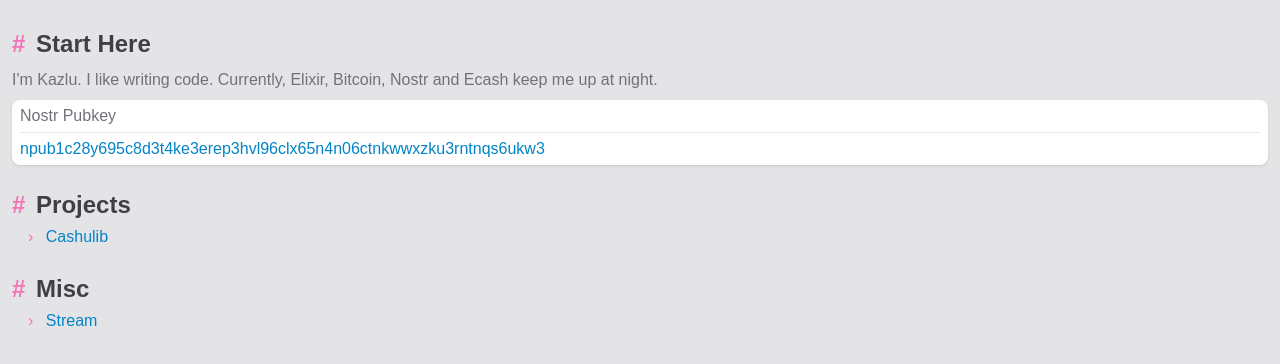
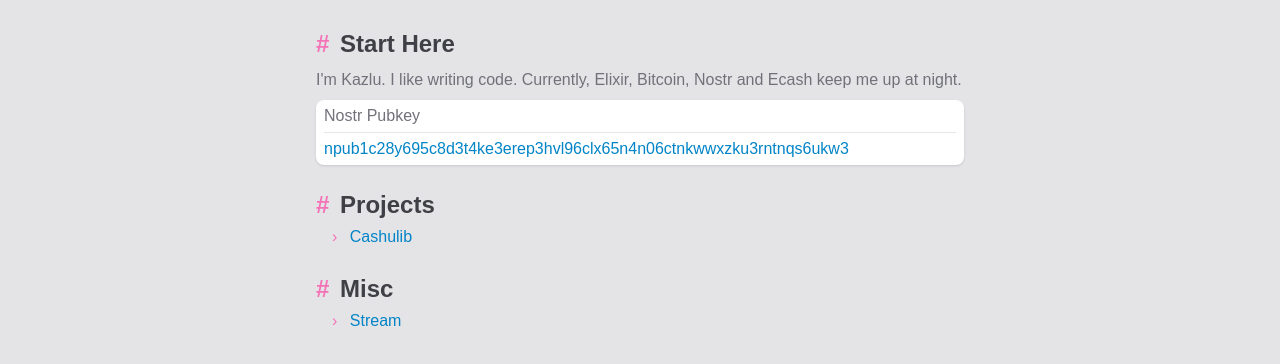
Before and after one commit to green-john/kazlu.dev, a plain HTML site: page index.html in a window 1280 px wide. Drawn offline with nearby package versions, Linux system fonts and the light colour scheme; a web font is replaced by a local one.

Commit message:
fix width

```diff
--- a/index.html
+++ b/index.html
@@ -31,7 +31,7 @@
 	<script src="https://cdn.tailwindcss.com"></script>
 </head>
 
-<body class="p-1 bg-zinc-200 dark:bg-zinc-800">
+<body class="p-1 bg-zinc-200 dark:bg-zinc-800 md:max-w-2xl md:mx-auto">
 	<div class="mx-2">
 		<h1 class="text-2xl font-bold text-zinc-700 mt-6 dark:text-zinc-200"> <span
 				class="text-pink-400 mr-1 dark:text-cyan-500">#</span> Start Here</h1>
```
